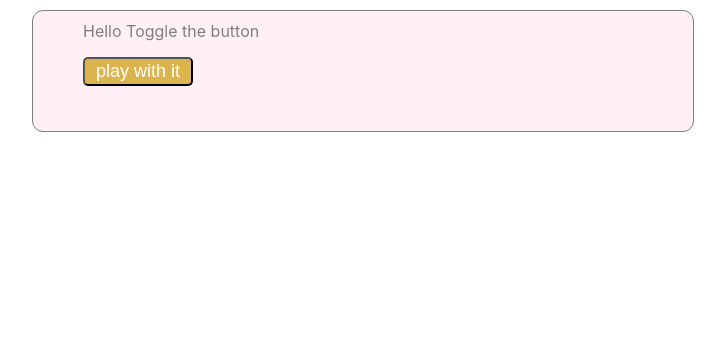
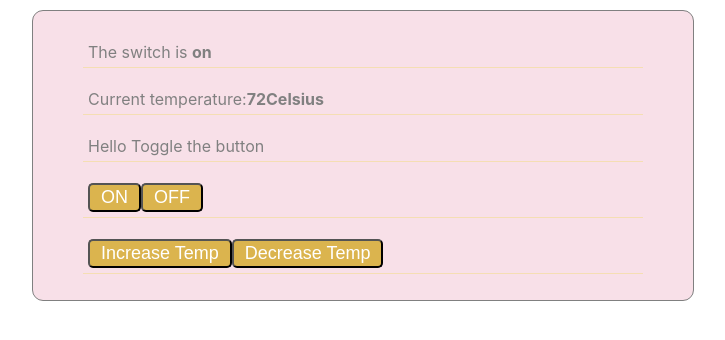
Before and after one commit to fazzyA/faiza-class4-bootcamp2020, a React (Create React App) app: page / in a window 1280 px wide. Shown: the top 340 px of the page, without its empty margins (277-1002 px from the left). Built offline with nearby package versions, Linux system fonts and the light colour scheme.

Commit message:
on/off and temp btn

```diff
--- a/src/Gate.js
+++ b/src/Gate.js
@@ -2,11 +2,13 @@ import React, {useState} from 'react';
 import './Style.css'
  function Gate(){
   const [isOpen, setOpen] = useState(true);
+  const gateState = isOpen ? 'Open the gate':'close the gate';
     return(
 
         <div className={`gate ${isOpen?"open":"closed"}` }>
-            Hello Toggle the button<br></br>
-            <p><button onClick={()=>setOpen(!isOpen)}>play with it</button></p>
+            <p>The gate is {isOpen? 'opened':'closed'}</p>
+            <p>Hello Toggle the button</p>
+            <p><button onClick={()=>setOpen(!isOpen)}>{gateState}</button></p>
         </div>
 
     )
--- /dev/null
+++ b/src/Room.js
@@ -0,0 +1,22 @@
+import React, {useState} from 'react';
+import './Style.css'
+ function Room(){
+    const [isOn, setOn] = useState(true);
+    const [temp, setTemp] = useState(72);
+    const onState = isOn ? 'ON':'OFF';
+    let myTemp=temp;
+    return(
+
+        <div className={`gate ${isOn?"open":"closed"}` }>
+            <p>The switch is <b>{isOn? 'on':'off'}</b></p>
+            <p>Current temperature:<b>{temp}Celsius</b></p>
+            <p>Hello Toggle the button</p>
+            <p><button onClick={()=>setOn(true)}>ON</button>
+            <button onClick={()=>setOn(false)}>OFF</button></p>
+            <p><button onClick={()=>setTemp(++myTemp)}>Increase Temp</button>
+            <button onClick={()=>setTemp(--myTemp)}>Decrease Temp</button></p>
+        </div>
+
+    )
+}
+export default Room;
--- a/src/Style.css
+++ b/src/Style.css
@@ -1,19 +1,19 @@
-.App{
+.App, .media{
     width: 560px;
     margin-top: 20px;
     margin-left: 5px;
     border: 1px solid #DBB44E;
-    border-radius: 5px;
+    border-radius: 11px;
     background-color: beige;
 }
 .open{
-    background-color: lavenderblush;
+    background-color: rgb(248, 224, 232);
     border: 1px solid grey;
     color: grey;
     text-shadow: lavender;
 }
 .closed{
-    background-color: rgb(189, 176, 181);
+    background-color: rgb(197, 181, 187);
     border: 1px solid grey;
     color: rgb(207, 44, 44);
     text-shadow: lavender;
@@ -23,7 +23,11 @@
     padding: 10px 50px;
     width: 560px;
     border-radius: 11px;
-    min-height: 100px;
+    min-height: 200px;
+}
+p{
+    border-bottom: 1px solid wheat;
+    padding: 5px 5px;
 }
 ul{
     padding: 5px;
@@ -42,3 +46,11 @@ button{
     padding: 2px 11px;
     font-size: 18px
 }
+img{
+    width: 70px;
+    height: 55px;
+    vertical-align: middle;
+}
+.imgPara{
+vertical-align: middle;
+}
--- a/src/index.js
+++ b/src/index.js
@@ -1,20 +1,19 @@
 import React from 'react';
 import ReactDOM from 'react-dom';
 import './index.css';
-import * as serviceWorker from './serviceWorker';
+
 // import { MediaCard } from './MediaCard';
-// import logo from './logo.svg'
-import Gate from './Gate';
+// import logo from './logo.svg';
+
+import Room from './Room';
+
+// import Gate from './Gate';
 
 ReactDOM.render(
   <React.StrictMode>
-    <Gate />
+    <Room></Room>
+    {/* <Gate /> */}
       {/* <MediaCard title='My React App' body='This is for my assignment' imageUrl={logo} /> */}
   </React.StrictMode>,
   document.getElementById('root')
 );
-
-// If you want your app to work offline and load faster, you can change
-// unregister() to register() below. Note this comes with some pitfalls.
-// Learn more about service workers: https://bit.ly/CRA-PWA
-serviceWorker.unregister();
```
Also changed, not shown: src/MediaCard.js (+4 -3 lines).
